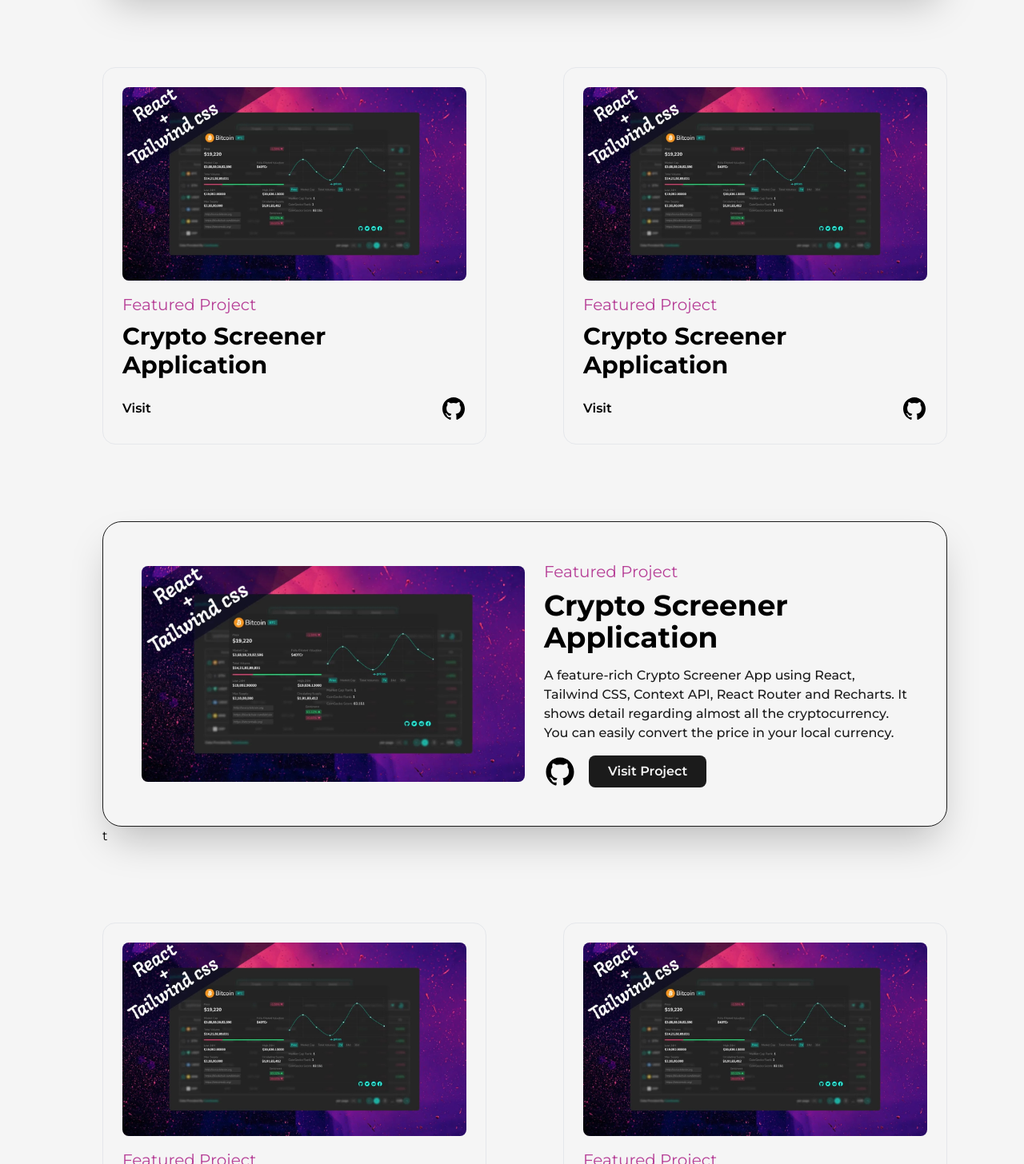
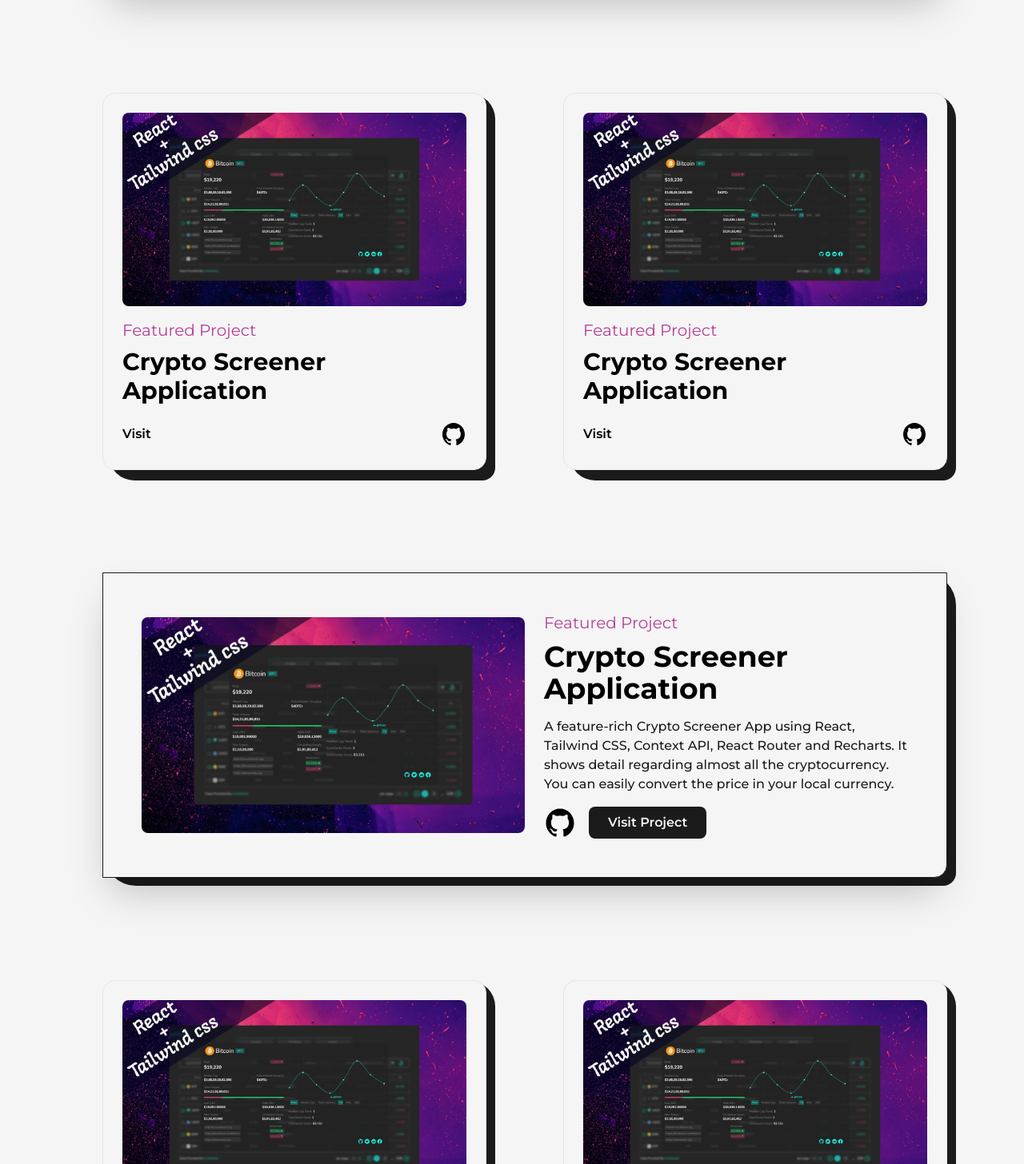
Before and after one commit to Kushal168/Portfolio, a Next.js app: page /projects in a window 1280 px wide. Shown: the part 914-2370 px from the top of the page at 80% size. Built offline with nearby package versions, Linux system fonts and the light colour scheme.

Commit message:
projects completed 1.O

```diff
--- a/src/components/Navbar.js
+++ b/src/components/Navbar.js
@@ -30,7 +30,7 @@
             <CustomLink href="/" title="Home" className='mr-4 font-semibold'/>
             <CustomLink href="/about" title="about" className='mx-4 font-semibold' />
             <CustomLink href="/projects" title="projects" className='mx-4 font-semibold'/>
-            <CustomLink href="/articles" title="articles" className='ml-4 font-semibold'/>
+            {/* <CustomLink href="/articles" title="articles" className='ml-4 font-semibold'/> */}
             </nav>
 
         <nav className='flex items-center hustify-center flex-wrap'>
--- a/src/pages/projects.js
+++ b/src/pages/projects.js
@@ -11,9 +11,14 @@
 
 const FeaturedProjects = ({type, title, summary, img, link, github}) =>{
     return(
-       <article className='w-full flex items-center justify-between rounded-3xl border border-solid border-dark
-       bg-light shadow-2xl p-12
+       <article className='w-full flex items-center justify-between rounded-br-2xl border border-solid border-dark
+       bg-light shadow-2xl p-12 relative
        '>
+
+       <div className='absolute top-0 -right-3 -z-10 w-[101%] h-[103%] rounded-[2.5rem] bg-dark
+       rounded-br-2xl'
+       />
+
         <Link href={link} target="blank"
         className='w-1/2 cursor-pointer overflow-hidden rounded-lg'
         >
@@ -37,6 +42,9 @@
 const Project = ({title, type, img, link, github })=>{
     return(
         <article className='w-full flex flex-col items-center justify-center rounded-2xl border border-solid bg-light p-6 relative'>
+            <div className='absolute top-0 -right-3 -z-10 w-[101%] h-[103%] rounded-[2rem] bg-dark
+       rounded-br-2xl'
+       />
               <Link href={link} target="blank"
         className='w-full cursor-pointer overflow-hidden rounded-lg'
         >
@@ -77,7 +85,7 @@
             className='mb-16'
             />
 
-            <div className='grid grid-cols-12 gap-24 '>
+            <div className='grid grid-cols-12 gap-24 gap-y-32'>
                 <div className='col-span-12'>
                 <FeaturedProjects title="Crypto Screener Application"
                 summary="A feature-rich Crypto Screener App using React, Tailwind CSS, Context API, React Router and Recharts.
@@ -121,7 +129,7 @@
                 github="https://github.com/Kushal168"
                 img={projects1}
 
-                />t
+                />
                 </div>
                 <div className='col-span-6'>
                 <Project title="Crypto Screener Application"
```
